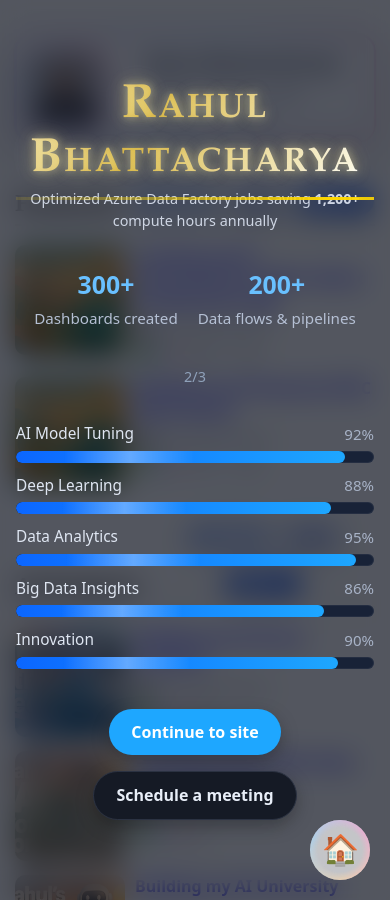
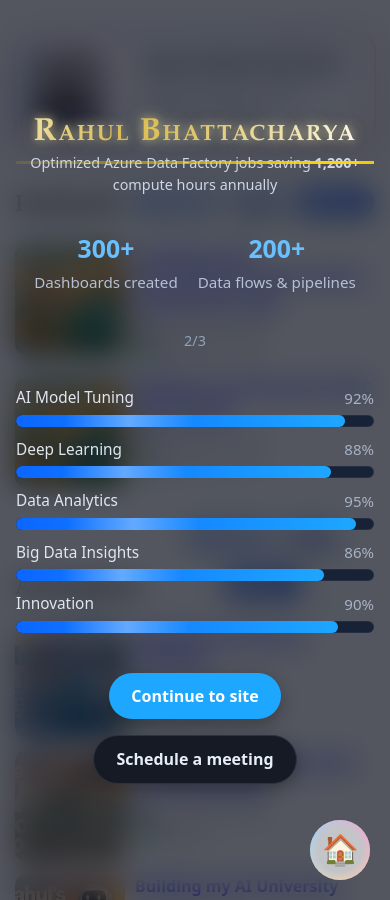
Before and after one commit to RahulBhattacharya1/RahulBhattacharya1.github.io, a Jekyll site: the page built from index.html, in a window 390 px wide. Built offline with Jekyll 4.4.1, drawn with Linux system fonts in a browser that asks for light colours; the list of posts is cut into pages by our own code.

Commit message:
Update rb_intro.css

```diff
--- a/assets/css/rb_intro.css
+++ b/assets/css/rb_intro.css
@@ -24,10 +24,10 @@
 .rbx-intro-overlay .rbx-title {
   margin: 0;
   font-family: 'Palatino Linotype', 'Book Antiqua', Palatino, serif;
-  font-size: clamp(3rem, 6vw, 4.5rem);
+  font-size: clamp(2rem, 4.5vw, 3rem);
   font-weight: 700;
   font-variant: small-caps;
-  letter-spacing: 2px;
+  letter-spacing: 1.5px;
   line-height: 1.12;
   position: relative;
 
```
